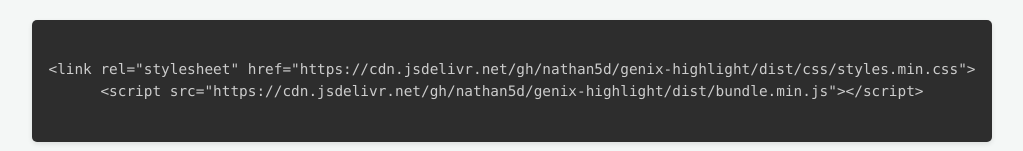
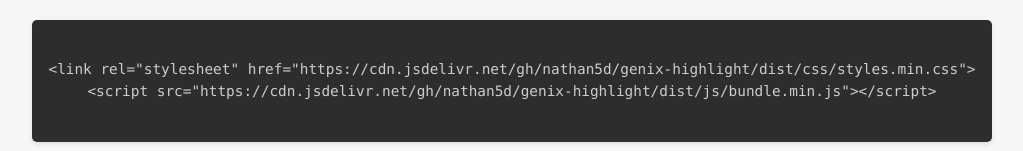
Before and after one commit to nathan5d/genix-highlight, a website built with webpack: page docs.html in a window 1280 px wide. Shown: the part 801-952 px from the top of the page, without its empty margins (128-1151 px from the left). Built offline with nearby package versions, Linux system fonts and the light colour scheme.

Commit message:
fix: docs

```diff
--- a/docs.html
+++ b/docs.html
@@ -73,7 +73,7 @@
                     <label>Uso via CDN</label>
                     <pre style="font-size: 0.9rem;"><code class="language-html">
 &lt;link rel="stylesheet" href="https://cdn.jsdelivr.net/gh/nathan5d/genix-highlight/dist/css/styles.min.css"&gt;
-&lt;script src="https://cdn.jsdelivr.net/gh/nathan5d/genix-highlight/dist/bundle.min.js"&gt;&lt;/script&gt;
+&lt;script src="https://cdn.jsdelivr.net/gh/nathan5d/genix-highlight/dist/js/bundle.min.js"&gt;&lt;/script&gt;
         </code></pre>
                 </div>
 
```
